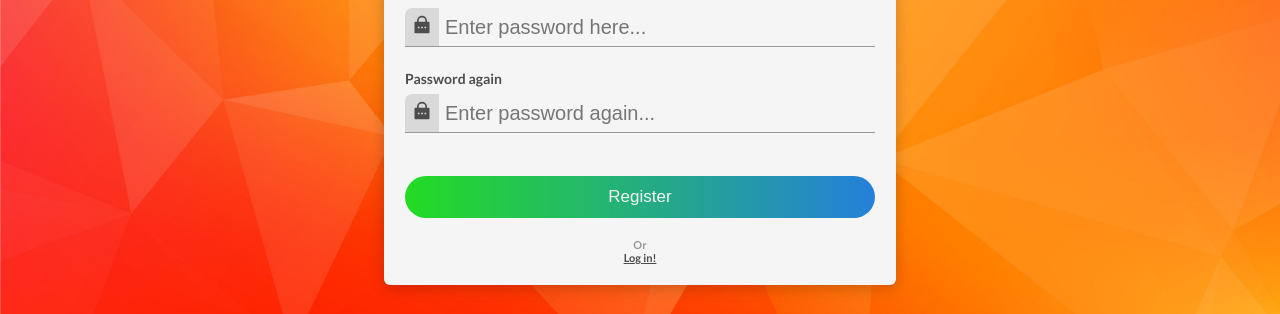
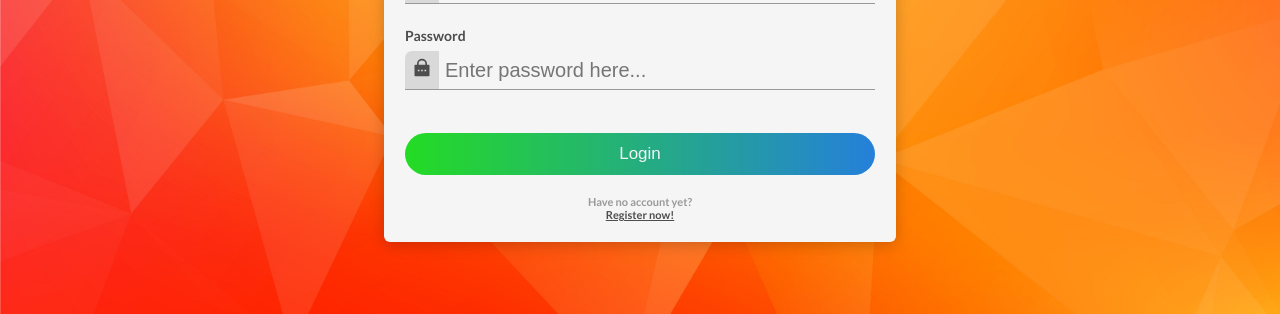
Before and after one commit to Bulzaj/home-budget-client, a React (Create React App) app: page / in a window 1280 px wide. Shown: the part 468-782 px from the top of the page. Built offline with nearby package versions, Linux system fonts and the light colour scheme.

Commit message:
add form toggle

```diff
--- a/src/containers/forms/login-form.js
+++ b/src/containers/forms/login-form.js
@@ -1,3 +1,12 @@
+import Form from "../../components/form/form";
+import Image from "../../components/image/image";
+import Button from "../../components/button/button";
+import Typography from "../../typography/typography";
+
+import authImage from "../../assets/img/auth_image.png";
+import { HiMail } from "react-icons/hi";
+import { RiLockPasswordFill } from "react-icons/ri";
+
 const LoginForm = (props) => {
   return (
     <Form>
@@ -25,7 +34,7 @@ const LoginForm = (props) => {
       </Typography.Paragraph>
       <Typography.Paragraph
         styles={["justify-center", "clickable", "color-grey-dark"]}
-        onClick={toggleFormHandler}
+        onClick={props?.toggleForm}
       >
         Register now!
       </Typography.Paragraph>
--- a/src/containers/forms/registration-form.js
+++ b/src/containers/forms/registration-form.js
@@ -93,6 +93,7 @@ const RegistrationForm = (props) => {
       </Typography.Paragraph>
       <Typography.Paragraph
         styles={["justify-center", "clickable", "color-grey-dark"]}
+        onClick={props.toggleForm}
       >
         Log in!
       </Typography.Paragraph>
--- a/src/pages/home/Home.js
+++ b/src/pages/home/Home.js
@@ -5,17 +5,22 @@ import Box from "../../components/box/box";
 import CenterBox from "../../layouts/center-box";
 import FlexLayout from "../../layouts/flex-layout";
 import RegistrationForm from "../../containers/forms/registration-form";
+import LoginForm from "../../containers/forms/login-form";
 
 import backgroundImage from "../../assets/img/background_lowpoly.jpg";
 
 const Home = () => {
-  const [isLoginForm, setIsLoginForm] = useState(false);
+  const [isLoginForm, setIsLoginForm] = useState(true);
 
   const toggleFormHandler = () => {
     setIsLoginForm((prevState) => !prevState);
   };
 
-  const form = isLoginForm ? null : <RegistrationForm />;
+  const form = isLoginForm ? (
+    <LoginForm toggleForm={toggleFormHandler} />
+  ) : (
+    <RegistrationForm toggleForm={toggleFormHandler} />
+  );
 
   return (
     <div>
```
